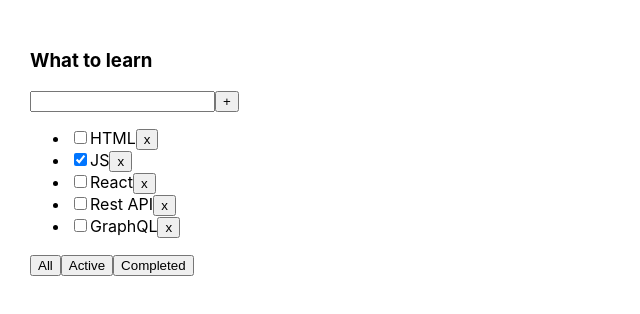
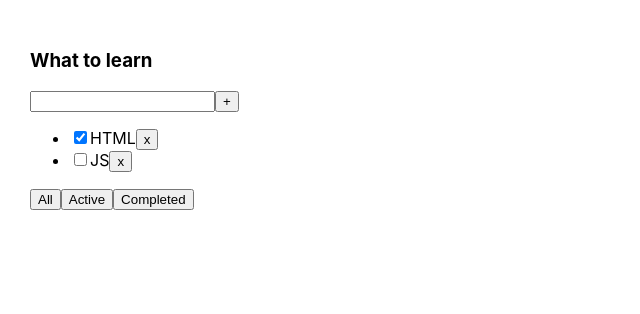
Before and after one commit to DmitryShastel/To_Do_List_2.0, a React (Create React App) app in the folder to_do_list_2.0/: page / in a window 1280 px wide. Shown: the top 314 px of the page, without its empty margins (0-640 px from the left). Built offline with nearby package versions, Linux system fonts and the light colour scheme.

Commit message:
The preporation task is created

```diff
--- a/to_do_list_2.0/src/App.tsx
+++ b/to_do_list_2.0/src/App.tsx
@@ -4,35 +4,22 @@ import {Todolist} from "./Todolist";
 
 export const App = () => {
 
-    let [tasks, setTasks] = useState([
-        {id: 1, title: 'HTML', isDone: false},
+    let tasks = [
+        {id: 1, title: 'HTML', isDone: true},
         {id: 2, title: 'JS', isDone: true},
         {id: 3, title: 'React', isDone: false},
         {id: 4, title: 'Rest API', isDone: false},
         {id: 5, title: 'GraphQL', isDone: false}
-    ])
+    ]
 
-    let [filter, setFilter] = useState('all')
 
-    let taskForTodolist = tasks
-    if(filter === 'active'){
-        taskForTodolist = tasks.filter(t => t.isDone != false)
-    }
-    if(filter === 'completed'){
-        taskForTodolist = tasks.filter(t => t.isDone != true)
-    }
 
-    const removeTask = (id: number) => {
-        let filteredTasks = tasks.filter(t => t.id != id)
-        setTasks(filteredTasks)
-    }
 
     return (
         <div className="App">
             <Todolist
                 title='What to learn'
-                task={taskForTodolist}
-                removeTask={removeTask}
+                tasks={tasks}
             />
         </div>
     );
--- a/to_do_list_2.0/src/Todolist.tsx
+++ b/to_do_list_2.0/src/Todolist.tsx
@@ -7,8 +7,7 @@ type TaskType = {
 }
 type PropsType = {
     title: string
-    task: Array<TaskType>
-    removeTask: (id: number) => void
+    tasks: Array<TaskType>
 }
 
 export const Todolist = (props: PropsType) => {
@@ -21,12 +20,15 @@ export const Todolist = (props: PropsType) => {
                 <button>+</button>
             </div>
             <ul>
-                {props.task.map(t =>
-                    <li key={t.id}>
-                        <input type='checkbox' checked={t.isDone}/><span>{t.title}</span>
-                        <button onClick={() => props.removeTask(t.id)}>x</button>
-                    </li>
-                )}
+                <li>
+                    <input type='checkbox' checked={props.tasks[0].isDone}/><span>{props.tasks[0].title}</span>
+                    <button>x</button>
+                </li>
+                <li>
+                    <input type='checkbox' value='checked'/><span>{props.tasks[1].title}</span>
+                    <button>x</button>
+                </li>
+
             </ul>
             <div>
                 <button>All</button>
```
